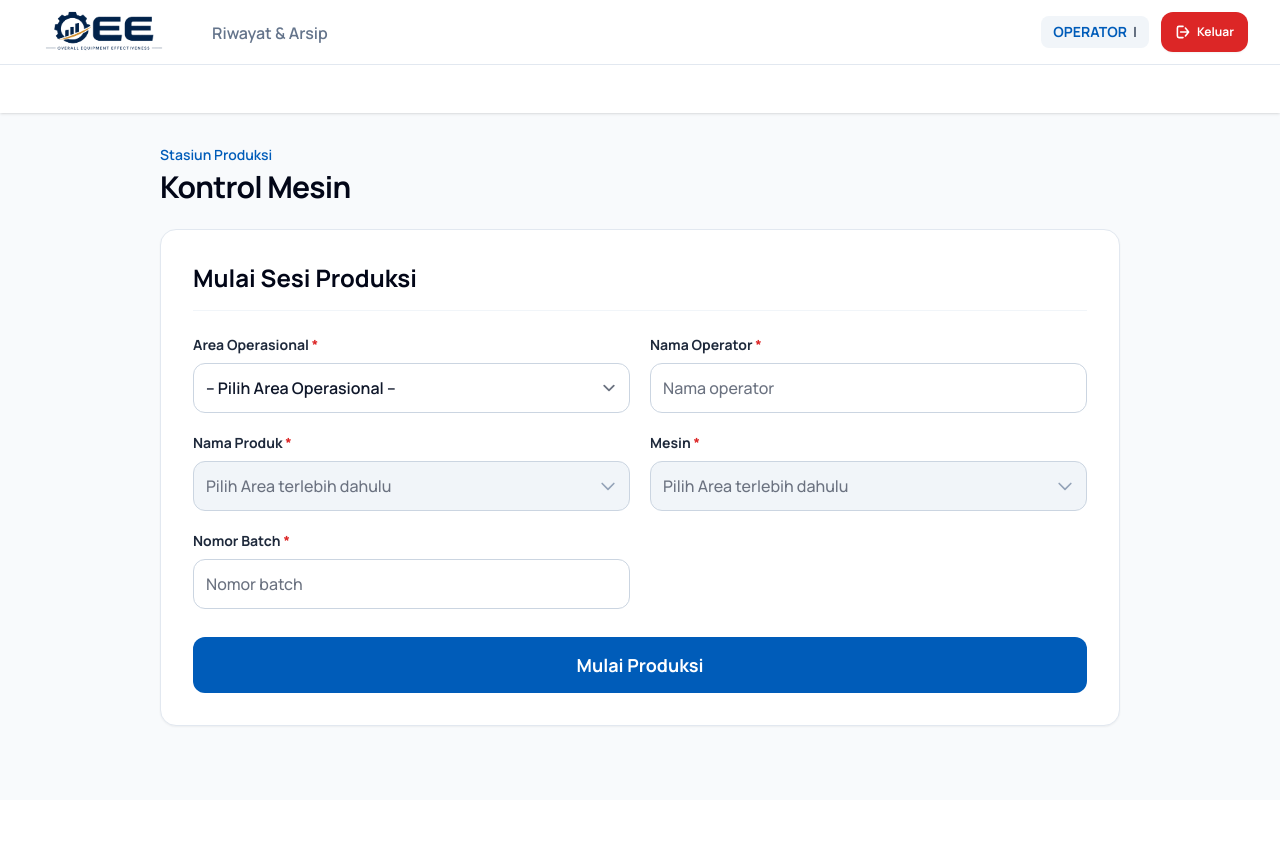
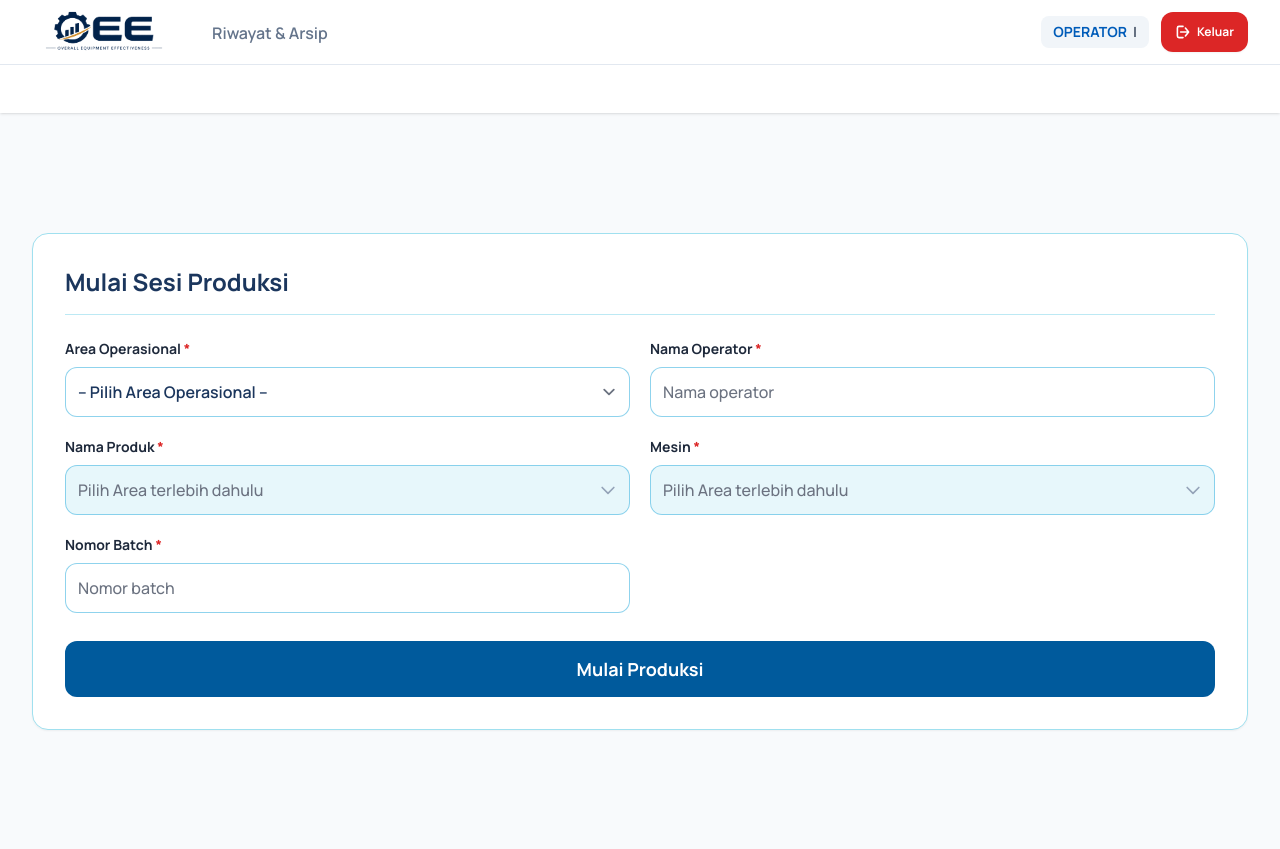
Before and after one commit to iHanzyy/oee-produksi-cdcf, a Laravel app: template resources/views/dashboard.blade.php in a window 1280 px wide. Before the commit the page ends 727 px from the top, so only its background shows below. Run offline with Laravel 12, Linux system fonts and the light colour scheme; the template is opened without the code that fills it, so the values that code supplies are empty; style sheets or scripts are compiled from the project's sources; parts of the project's set-up code (start-up, migrations or seed data) failed here and were passed over.

Commit message:
feat: Update dashboard route for operator and enhance UI elements for role-based styling

```diff
--- a/resources/css/app.css
+++ b/resources/css/app.css
@@ -5,3 +5,18 @@
 [x-cloak] {
     display: none !important;
 }
+
+a[href],
+button:not(:disabled),
+select:not(:disabled),
+summary,
+label[for],
+[role="button"]:not([aria-disabled="true"]) {
+    cursor: pointer;
+}
+
+button:disabled,
+select:disabled,
+[aria-disabled="true"] {
+    cursor: not-allowed;
+}
--- a/resources/views/dashboard.blade.php
+++ b/resources/views/dashboard.blade.php
@@ -12,20 +12,15 @@
                 base: @js(url('/production-sessions')),
             },
         })"
-        class="mx-auto max-w-5xl px-4 py-5 sm:px-6 sm:py-8 lg:px-8"
+        class="mx-auto flex min-h-[calc(100vh-4rem)] w-full max-w-7xl flex-col justify-center px-4 py-5 sm:px-6 sm:py-8 lg:px-8"
     >
-        <header class="mb-6">
-            <p class="text-sm font-semibold text-brand-700">Stasiun Produksi</p>
-            <h1 class="mt-1 text-2xl font-bold tracking-tight text-slate-950 sm:text-3xl">Kontrol Mesin</h1>
-        </header>
-
         <div
             x-cloak
             x-show="busy"
             role="status"
             aria-live="polite"
             aria-atomic="true"
-            class="fixed inset-x-4 bottom-4 z-50 mx-auto max-w-md rounded-xl border border-brand-700 bg-white px-4 py-3 text-sm font-bold text-slate-950 shadow-lg sm:inset-x-auto sm:right-6 sm:w-96"
+            class="fixed inset-x-4 bottom-4 z-50 mx-auto max-w-md rounded-xl border border-oee-blue bg-white px-4 py-3 text-sm font-bold text-oee-navy shadow-lg sm:inset-x-auto sm:right-6 sm:w-96"
         >
             <span x-text="busyMessage">Menyimpan perubahan...</span>
         </div>
@@ -44,16 +39,16 @@
         <!-- 1. STATUS READY (Mulai Produksi Baru) -->
         <section x-show="state === 'ready'" aria-labelledby="start-title">
             <!-- Form Mulai Sesi Produksi -->
-            <div class="rounded-2xl border border-slate-200 bg-white p-5 shadow-sm sm:p-8">
-                <div class="border-b border-slate-100 pb-4">
-                    <h2 id="start-title" class="text-xl font-bold text-slate-950 sm:text-2xl">Mulai Sesi Produksi</h2>
+            <div class="rounded-2xl border border-oee-ice bg-white p-5 shadow-sm sm:p-8">
+                <div class="border-b border-oee-ice/70 pb-4">
+                    <h2 id="start-title" class="text-xl font-bold text-oee-navy sm:text-2xl">Mulai Sesi Produksi</h2>
                 </div>
 
                 <form class="mt-6 grid gap-5 sm:grid-cols-2" @submit.prevent="start">
                     <!-- Area Operasional -->
                     <div>
                         <label for="area_id" class="block text-sm font-bold text-slate-800">Area Operasional <span class="text-red-600">*</span></label>
-                        <select id="area_id" x-model="areaId" @change="changeArea" required class="mt-2 block min-h-[50px] w-full rounded-xl border-slate-300 text-base font-semibold text-slate-900 focus:border-brand-700 focus:ring-brand-700">
+                        <select id="area_id" x-model="areaId" @change="changeArea" required class="mt-2 block min-h-[50px] w-full rounded-xl border-oee-cyan/70 text-base font-semibold text-oee-navy focus:border-oee-blue focus:ring-oee-blue">
                             <option value="">-- Pilih Area Operasional --</option>
                             @foreach ($areas as $area)
                                 <option value="{{ $area->id }}">{{ $area->area_name }}</option>
@@ -64,7 +59,7 @@
                     <!-- Nama Operator -->
                     <div>
                         <label for="operator_name" class="block text-sm font-bold text-slate-800">Nama Operator <span class="text-red-600">*</span></label>
-                        <input id="operator_name" x-model.trim="operatorName" type="text" maxlength="100" autocomplete="name" required class="mt-2 block min-h-[50px] w-full rounded-xl border-slate-300 text-base font-medium text-slate-900 focus:border-brand-700 focus:ring-brand-700" placeholder="Nama operator">
+                        <input id="operator_name" x-model.trim="operatorName" type="text" maxlength="100" autocomplete="name" required class="mt-2 block min-h-[50px] w-full rounded-xl border-oee-cyan/70 text-base font-medium text-oee-navy focus:border-oee-blue focus:ring-oee-blue" placeholder="Nama operator">
                     </div>
 
                     <!-- Nama Produk (Ketik & Dropdown) -->
@@ -83,7 +78,7 @@
                                 autocomplete="off"
                                 required
                                 :disabled="!areaId"
-                                class="block min-h-[50px] w-full rounded-xl border-slate-300 pr-10 text-base font-medium text-slate-900 focus:border-brand-700 focus:ring-brand-700 disabled:cursor-not-allowed disabled:bg-slate-100"
+                                class="block min-h-[50px] w-full rounded-xl border-oee-cyan/70 pr-10 text-base font-medium text-oee-navy focus:border-oee-blue focus:ring-oee-blue disabled:cursor-not-allowed disabled:bg-oee-ice/25"
                                 :placeholder="areaId ? 'Ketik atau klik untuk pilih produk...' : 'Pilih Area terlebih dahulu'"
                             >
                             <button
@@ -94,7 +89,7 @@
                                 tabindex="-1"
                                 aria-label="Buka daftar produk"
                             >
-                                <svg class="h-5 w-5 transition-transform duration-200" :class="productMenuOpen ? 'rotate-180 text-brand-700' : ''" fill="none" stroke="currentColor" viewBox="0 0 24 24"><path stroke-linecap="round" stroke-linejoin="round" stroke-width="2" d="M19 9l-7 7-7-7"></path></svg>
+                                <svg class="h-5 w-5 transition-transform duration-200" :class="productMenuOpen ? 'rotate-180 text-oee-blue' : ''" fill="none" stroke="currentColor" viewBox="0 0 24 24"><path stroke-linecap="round" stroke-linejoin="round" stroke-width="2" d="M19 9l-7 7-7-7"></path></svg>
                             </button>
                         </div>
 
@@ -102,16 +97,16 @@
                         <div
                             x-show="productMenuOpen && areaId"
                             x-cloak
-                            class="absolute z-30 mt-1 max-h-60 w-full overflow-y-auto rounded-xl border border-slate-200 bg-white p-1 shadow-2xl"
+                            class="absolute z-30 mt-1 max-h-60 w-full overflow-y-auto rounded-xl border border-oee-ice bg-white p-1 shadow-2xl"
                         >
                             <template x-for="prod in filteredProducts" :key="prod.id">
                                 <button
                                     type="button"
                                     @click="selectProduct(prod)"
-                                    class="flex w-full items-center justify-between rounded-lg border-b border-slate-100 px-4 py-3 text-left text-base font-semibold text-slate-800 last:border-0 hover:bg-sky-50 hover:text-brand-700"
+                                    class="flex w-full items-center justify-between rounded-lg border-b border-oee-ice/70 px-4 py-3 text-left text-base font-semibold text-oee-navy last:border-0 hover:bg-oee-ice/40 hover:text-oee-blue"
                                 >
                                     <span x-text="prod.name"></span>
-                                    <span x-show="productId === prod.id" class="font-bold text-brand-700">✓</span>
+                                    <span x-show="productId === prod.id" class="font-bold text-oee-blue">✓</span>
                                 </button>
                             </template>
                             <div x-show="filteredProducts.length === 0" class="px-4 py-3 text-sm text-slate-500 text-center">
@@ -130,7 +125,7 @@
 
                         <div class="mt-5">
                             <label for="batch_number" class="block text-sm font-bold text-slate-800">Nomor Batch <span class="text-red-600">*</span></label>
-                            <input id="batch_number" x-model.trim="batchNumber" type="text" maxlength="255" autocomplete="off" required class="mt-2 block min-h-[50px] w-full rounded-xl border-slate-300 text-base font-medium text-slate-900 focus:border-brand-700 focus:ring-brand-700" placeholder="Nomor batch">
+                            <input id="batch_number" x-model.trim="batchNumber" type="text" maxlength="255" autocomplete="off" required class="mt-2 block min-h-[50px] w-full rounded-xl border-oee-cyan/70 text-base font-medium text-oee-navy focus:border-oee-blue focus:ring-oee-blue" placeholder="Nomor batch">
                         </div>
                     </div>
 
@@ -150,7 +145,7 @@
                                 autocomplete="off"
                                 required
                                 :disabled="!areaId"
-                                class="block min-h-[50px] w-full rounded-xl border-slate-300 pr-10 text-base font-medium text-slate-900 focus:border-brand-700 focus:ring-brand-700 disabled:cursor-not-allowed disabled:bg-slate-100"
+                                class="block min-h-[50px] w-full rounded-xl border-oee-cyan/70 pr-10 text-base font-medium text-oee-navy focus:border-oee-blue focus:ring-oee-blue disabled:cursor-not-allowed disabled:bg-oee-ice/25"
                                 :placeholder="areaId ? 'Ketik atau klik untuk pilih mesin...' : 'Pilih Area terlebih dahulu'"
                             >
                             <button
@@ -161,7 +156,7 @@
                                 tabindex="-1"
                                 aria-label="Buka daftar mesin"
                             >
-                                <svg class="h-5 w-5 transition-transform duration-200" :class="machineMenuOpen ? 'rotate-180 text-brand-700' : ''" fill="none" stroke="currentColor" viewBox="0 0 24 24"><path stroke-linecap="round" stroke-linejoin="round" stroke-width="2" d="M19 9l-7 7-7-7"></path></svg>
+                                <svg class="h-5 w-5 transition-transform duration-200" :class="machineMenuOpen ? 'rotate-180 text-oee-blue' : ''" fill="none" stroke="currentColor" viewBox="0 0 24 24"><path stroke-linecap="round" stroke-linejoin="round" stroke-width="2" d="M19 9l-7 7-7-7"></path></svg>
                             </button>
                         </div>
 
@@ -169,16 +164,16 @@
                         <div
                             x-show="machineMenuOpen && areaId"
                             x-cloak
-                            class="absolute z-30 mt-1 max-h-60 w-full overflow-y-auto rounded-xl border border-slate-200 bg-white p-1 shadow-2xl"
+                            class="absolute z-30 mt-1 max-h-60 w-full overflow-y-auto rounded-xl border border-oee-ice bg-white p-1 shadow-2xl"
                         >
                             <template x-for="mch in filteredMachines" :key="mch.id">
                                 <button
                                     type="button"
                                     @click="selectMachine(mch)"
-                                    class="flex w-full items-center justify-between rounded-lg border-b border-slate-100 px-4 py-3 text-left text-base font-semibold text-slate-800 last:border-0 hover:bg-sky-50 hover:text-brand-700"
+                                    class="flex w-full items-center justify-between rounded-lg border-b border-oee-ice/70 px-4 py-3 text-left text-base font-semibold text-oee-navy last:border-0 hover:bg-oee-ice/40 hover:text-oee-blue"
                                 >
                                     <span x-text="mch.name"></span>
-                                    <span x-show="machineId === mch.id" class="font-bold text-brand-700">✓</span>
+                                    <span x-show="machineId === mch.id" class="font-bold text-oee-blue">✓</span>
                                 </button>
                             </template>
                             <div x-show="filteredMachines.length === 0" class="px-4 py-3 text-sm text-slate-500 text-center">
@@ -198,7 +193,7 @@
 
                     <!-- Tombol Start Produksi -->
                     <div class="sm:col-span-2 pt-2">
-                        <button type="submit" :disabled="busy" class="flex min-h-[56px] w-full items-center justify-center rounded-xl bg-brand-700 px-6 py-3.5 text-base font-bold text-white transition-colors hover:bg-brand-800 focus:outline-none focus:ring-2 focus:ring-brand-700 focus:ring-offset-2 disabled:cursor-not-allowed disabled:opacity-60 sm:text-lg">
+                        <button type="submit" :disabled="busy" class="flex min-h-[56px] w-full items-center justify-center rounded-xl bg-oee-blue px-6 py-3.5 text-base font-bold text-white transition-colors hover:bg-oee-navy focus:outline-none focus:ring-2 focus:ring-oee-blue focus:ring-offset-2 disabled:cursor-not-allowed disabled:opacity-60 sm:text-lg">
                             <span x-show="!busy">Mulai Produksi</span>
                             <span x-cloak x-show="busy">Menyiapkan sesi...</span>
                         </button>
@@ -485,9 +480,9 @@
         </section>
 
         <!-- Dialog Konfirmasi In-Page Tablet-Friendly -->
-        <div x-show="confirmAction" x-cloak @keydown.escape.window="cancelConfirm" class="fixed inset-0 z-50 flex items-center justify-center bg-slate-900/60 backdrop-blur-sm p-4" role="dialog" aria-modal="true" :aria-label="confirmTitle">
-            <div class="w-full max-w-md rounded-2xl bg-white p-6 shadow-2xl border border-slate-200">
-                <h3 class="text-xl font-bold text-slate-900" x-text="confirmTitle"></h3>
+        <div x-show="confirmAction" x-cloak @keydown.escape.window="cancelConfirm" class="fixed inset-0 z-50 flex items-center justify-center bg-oee-navy/60 backdrop-blur-sm p-4" role="dialog" aria-modal="true" :aria-label="confirmTitle">
+            <div class="w-full max-w-md rounded-2xl bg-white p-6 shadow-2xl border border-oee-ice">
+                <h3 class="text-xl font-bold text-oee-navy" x-text="confirmTitle"></h3>
                 <p class="mt-2 text-base text-slate-600 leading-relaxed" x-text="confirmMessage"></p>
                 <div x-show="confirmAction === 'finish'" class="mt-4 space-y-4">
                     <div>
@@ -502,7 +497,7 @@
                             min="0"
                             inputmode="decimal"
                             required
-                            class="mt-2 block min-h-[50px] w-full rounded-xl border-slate-300 text-base font-semibold text-slate-900 tabular-nums focus:border-brand-700 focus:ring-brand-700"
+                            class="mt-2 block min-h-[50px] w-full rounded-xl border-oee-cyan/70 text-base font-semibold text-oee-navy tabular-nums focus:border-oee-blue focus:ring-oee-blue"
                             placeholder="Masukkan seluruh output"
                         >
                     </div>
@@ -519,7 +514,7 @@
                             :max="totalOutput"
                             inputmode="decimal"
                             required
-                            class="mt-2 block min-h-[50px] w-full rounded-xl border-slate-300 text-base font-semibold text-slate-900 tabular-nums focus:border-brand-700 focus:ring-brand-700"
+                            class="mt-2 block min-h-[50px] w-full rounded-xl border-oee-cyan/70 text-base font-semibold text-oee-navy tabular-nums focus:border-oee-blue focus:ring-oee-blue"
                             placeholder="Masukkan output reject"
                         >
                     </div>
@@ -539,8 +534,8 @@
         </div>
 
         <!-- Dialog Pemberitahuan Sistem In-Page Tablet-Friendly -->
-        <div x-show="alertDialogMessage" x-cloak @keydown.escape.window="alertDialogMessage = ''" class="fixed inset-0 z-50 flex items-center justify-center bg-slate-900/60 backdrop-blur-sm p-4" role="dialog" aria-modal="true" :aria-label="alertTitle || 'Pemberitahuan Sistem'">
-            <div class="w-full max-w-md rounded-2xl bg-white p-6 shadow-2xl border border-slate-200">
+        <div x-show="alertDialogMessage" x-cloak @keydown.escape.window="alertDialogMessage = ''" class="fixed inset-0 z-50 flex items-center justify-center bg-oee-navy/60 backdrop-blur-sm p-4" role="dialog" aria-modal="true" :aria-label="alertTitle || 'Pemberitahuan Sistem'">
+            <div class="w-full max-w-md rounded-2xl bg-white p-6 shadow-2xl border border-oee-ice">
                 <div class="flex items-center gap-3">
                     <span class="flex h-11 w-11 shrink-0 items-center justify-center rounded-full bg-amber-100 text-amber-700">
                         <svg class="h-6 w-6" viewBox="0 0 20 20" fill="none" stroke="currentColor" stroke-width="2" aria-hidden="true">
@@ -548,13 +543,13 @@
                         </svg>
                     </span>
                     <div>
-                        <h3 class="text-xl font-bold text-slate-900" x-text="alertTitle || 'Pemberitahuan Sistem'"></h3>
+                        <h3 class="text-xl font-bold text-oee-navy" x-text="alertTitle || 'Pemberitahuan Sistem'"></h3>
                         <p class="text-xs text-slate-500 font-medium">Stasiun Kontrol Produksi</p>
                     </div>
                 </div>
                 <p class="mt-4 text-base font-medium text-slate-700 leading-relaxed" x-text="alertDialogMessage"></p>
                 <div class="mt-6 flex justify-end">
-                    <button type="button" @click="alertDialogMessage = ''" class="min-h-[48px] w-full rounded-xl bg-slate-800 px-6 py-2.5 text-base font-bold text-white shadow-md hover:bg-slate-900 active:scale-[0.98] transition-all">
+                    <button type="button" @click="alertDialogMessage = ''" class="min-h-[48px] w-full rounded-xl bg-oee-navy px-6 py-2.5 text-base font-bold text-white shadow-md hover:bg-oee-blue active:scale-[0.98] transition-all">
                         Mengerti
                     </button>
                 </div>
--- a/resources/views/layouts/app.blade.php
+++ b/resources/views/layouts/app.blade.php
@@ -15,7 +15,7 @@
         @vite(['resources/css/app.css', 'resources/js/app.js'])
     </head>
     <body class="font-sans text-slate-900 antialiased">
-        <div class="min-h-screen bg-slate-50">
+        <div class="min-h-screen {{ auth()->user()?->role === 'operator' ? 'bg-oee-ice/40' : 'bg-slate-50' }}">
             @include('layouts.navigation')
 
             <!-- Page Heading -->
--- a/resources/views/layouts/navigation.blade.php
+++ b/resources/views/layouts/navigation.blade.php
@@ -1,38 +1,34 @@
-<nav x-data="{ open: false }" class="sticky top-0 z-30 border-b border-slate-200 bg-white/95 backdrop-blur">
+<nav x-data="{ open: false }" class="sticky top-0 z-30 border-b {{ auth()->user()->role === 'operator' ? 'border-oee-blue bg-oee-blue shadow-md' : 'border-slate-200 bg-white/95 backdrop-blur' }}">
     <div class="max-w-7xl mx-auto px-4 sm:px-6 lg:px-8">
         <div class="flex h-16 items-center justify-between">
             <div class="flex items-center gap-4 sm:gap-8">
                 <!-- Logo Aplikasi Pabrik -->
                 <div class="shrink-0 flex items-center">
                     <a href="{{ auth()->user()->role === 'operator' ? route('dashboard') : route('history.index') }}" class="block h-12 w-32 overflow-hidden sm:w-36" aria-label="OEE Produksi">
-                        <img src="{{ asset('brand/logo-oee.png') }}" alt="" width="1672" height="941" class="w-32 -translate-y-3.5 sm:w-36 sm:-translate-y-4">
+                        <img src="{{ asset('brand/logo-oee.png') }}" alt="" width="1672" height="941" class="w-32 -translate-y-3.5 sm:w-36 sm:-translate-y-4 {{ auth()->user()->role === 'operator' ? 'brightness-0 invert' : '' }}">
                     </a>
                 </div>
 
                 <!-- Navigation Links -->
-                <div class="flex space-x-4 sm:space-x-6">
-                    @if (auth()->user()->role === 'operator')
-                        <x-nav-link :href="route('dashboard')" :active="request()->routeIs('dashboard')" class="text-sm sm:text-base font-semibold">
-                            Kontrol Sesi
-                        </x-nav-link>
-                    @else
+                @if (auth()->user()->role !== 'operator')
+                    <div class="flex space-x-4 sm:space-x-6">
                         <x-nav-link :href="route('history.index')" :active="request()->routeIs('history.*')" class="text-sm sm:text-base font-semibold">
                             Riwayat & Arsip
                         </x-nav-link>
-                    @endif
-                </div>
+                    </div>
+                @endif
             </div>
 
             <!-- User Info & Logout Button - Always visible & comfortable for tablet touch -->
             <div class="flex items-center gap-2 sm:gap-3">
-                <span class="hidden items-center rounded-lg bg-slate-100 px-3 py-1.5 text-sm font-semibold text-slate-700 sm:inline-flex">
-                    <span class="mr-1.5 font-bold uppercase text-brand-700">{{ auth()->user()->role ?? 'Operator' }}</span>
+                <span class="hidden items-center rounded-lg {{ auth()->user()->role === 'operator' ? 'bg-white text-oee-navy' : 'bg-slate-100 text-slate-700' }} px-3 py-1.5 text-sm font-semibold sm:inline-flex">
+                    <span class="mr-1.5 font-bold uppercase {{ auth()->user()->role === 'operator' ? 'text-oee-blue' : 'text-brand-700' }}">{{ auth()->user()->role ?? 'Operator' }}</span>
                     <span>| {{ Auth::user()->name }}</span>
                 </span>
 
                 <form method="POST" action="{{ route('logout') }}" class="inline">
                     @csrf
-                    <button type="submit" class="inline-flex min-h-[40px] items-center justify-center gap-1.5 rounded-xl bg-red-600 px-3.5 py-2 text-xs font-bold text-white shadow-sm transition-colors hover:bg-red-700 focus-visible:outline-none focus-visible:ring-2 focus-visible:ring-red-600 focus-visible:ring-offset-2">
+                    <button type="submit" class="inline-flex min-h-[40px] items-center justify-center gap-1.5 rounded-xl bg-red-600 px-3.5 py-2 text-xs font-bold text-white shadow-sm transition-colors hover:bg-red-700 focus-visible:outline-none focus-visible:ring-2 focus-visible:ring-red-600 focus-visible:ring-offset-2 {{ auth()->user()->role === 'operator' ? 'focus-visible:ring-offset-oee-blue' : '' }}">
                         <svg class="h-4 w-4 shrink-0" viewBox="0 0 20 20" fill="none" stroke="currentColor" stroke-width="2" aria-hidden="true">
                             <path stroke-linecap="round" stroke-linejoin="round" d="M13 15l4-5-4-5M17 10H7M10 17H5a2 2 0 01-2-2V5a2 2 0 012-2h5" />
                         </svg>
--- a/routes/web.php
+++ b/routes/web.php
@@ -10,7 +10,7 @@ Route::get('/', function () {
 
 Route::middleware(['auth'])->group(function () {
     Route::middleware(['role:operator', 'device'])->group(function () {
-        Route::get('/dashboard', [ProductionController::class, 'index'])->name('dashboard');
+        Route::get('/dashboard/operator', [ProductionController::class, 'index'])->name('dashboard');
         Route::post('/production-sessions', [ProductionController::class, 'startSession'])->name('machine.start');
         Route::get('/production-sessions/status', [ProductionController::class, 'status'])->name('production.status');
         Route::post('/production-sessions/{productionSession}/takeover', [ProductionController::class, 'takeover'])->name('production.takeover');
```
Also changed, not shown: tests/Feature/RoleAccessTest.php (+1 -0 lines).
